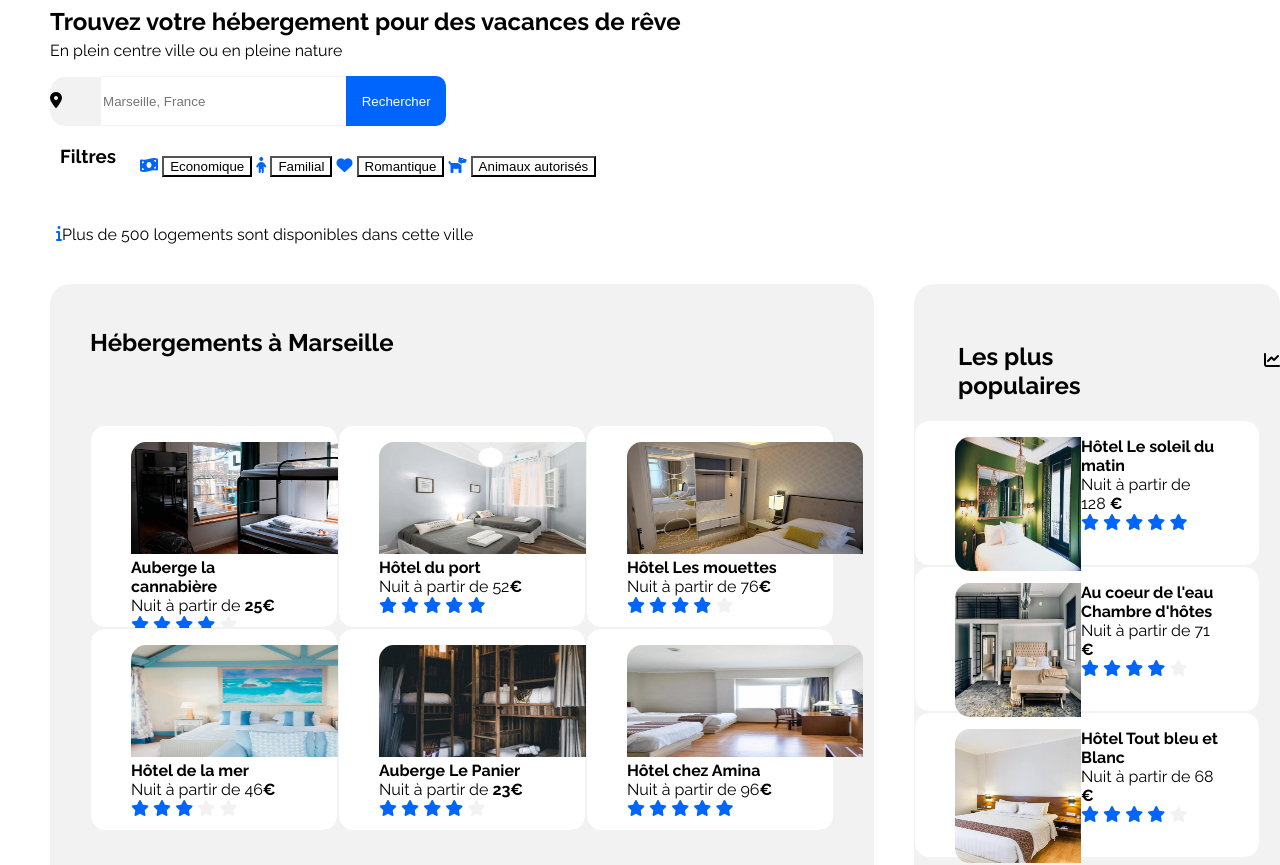
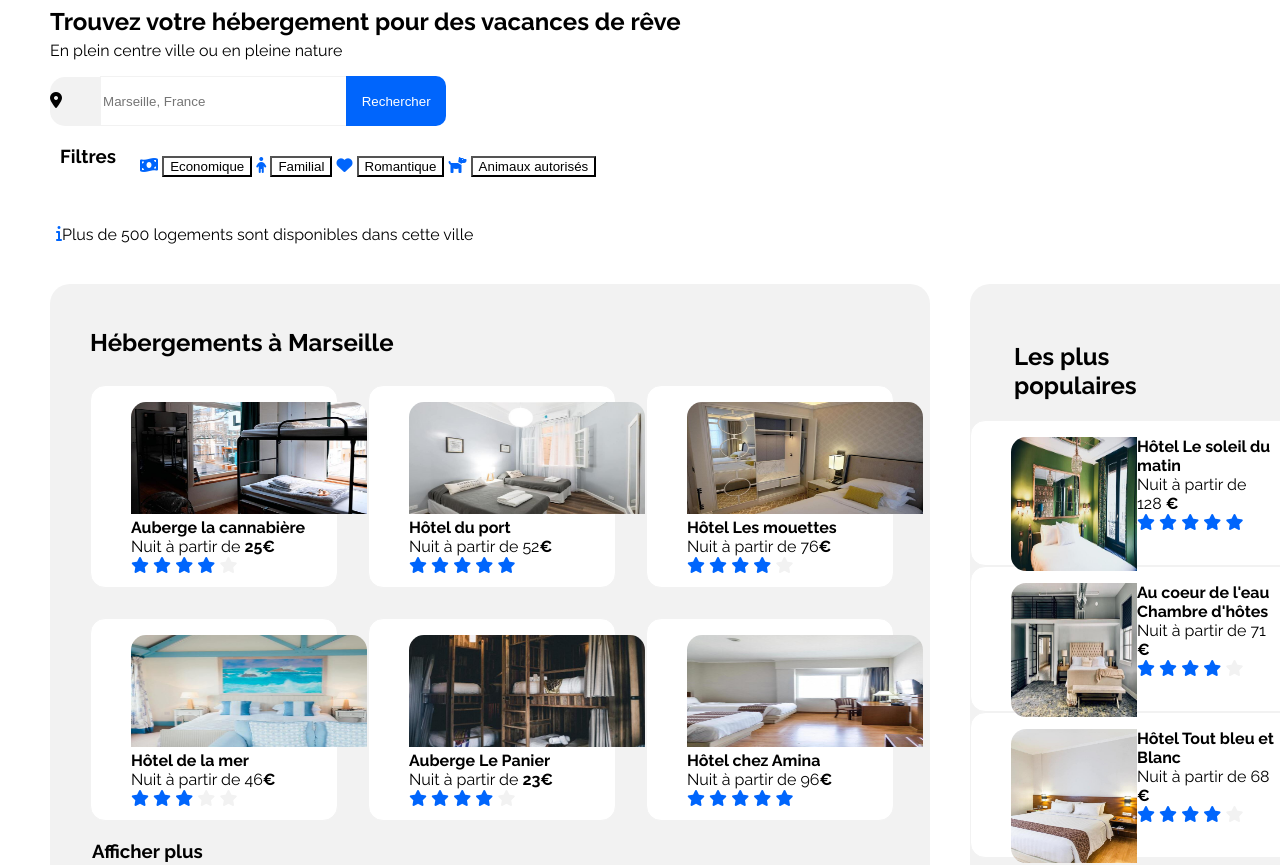
Before and after one commit to zeinab-kanso/ZeinabKanso-projet2-04052021, a plain HTML site: page index.html in a window 1280 px wide. Shown: the part 92-957 px from the top of the page. Drawn offline with Linux system fonts and the light colour scheme.

Commit message:
bordure hebergement

```diff
--- a/style.css
+++ b/style.css
@@ -139,7 +139,9 @@ a:hover {
   display: grid;
   grid-template-columns: 1fr 1fr 1fr ;
   grid-template-rows: 1fr 1fr;
-  padding: 40px;
+  gap:30px;
+  padding-left: 40px;
+  padding-right: 40px;
 }
 
 .heberge-img-description {
@@ -148,6 +150,10 @@ a:hover {
   width: 246px;
   height: 201px;
   border-radius: 15px;
+  display: flex;
+  justify-content: space-around;
+  object-fit: cover;
+
 }
 .heberge-img {
   width: 236px;
@@ -167,7 +173,10 @@ a:hover {
 .etoilegris {
   color: #f2f2f2;
 }
-
+#affichage{
+  margin-left: 42px;
+  margin-bottom: 48px;
+}
 /*--aside--*/
 
 .populaires {
@@ -197,9 +206,7 @@ margin-left: 116PX;}
   height: 144px;
   border-radius: 15px;
 }
-#affichage{
-  margin-left: 42px;
-}
+
 /*--section activités--*/
 .activite-lieux {
   font-weight: bold;
```
